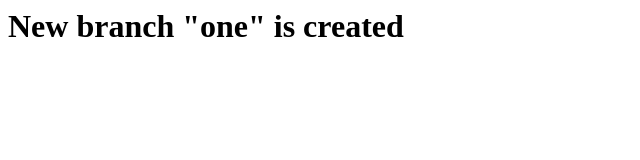
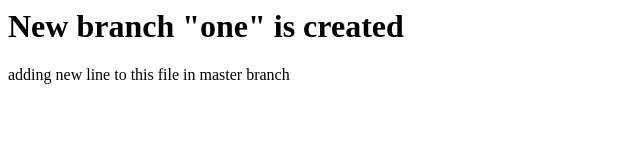
Before and after one commit to NaveenAWSDevOps/Training, a plain HTML site: page one.html in a window 1280 px wide. Shown: the whole page, without its empty margins (0-640 px from the left). Drawn offline with Linux system fonts and the light colour scheme.

Commit message:
made changes to one.html from master

```diff
--- a/one.html
+++ b/one.html
@@ -2,5 +2,7 @@
 <title> GIT Demo </title>
 <body>
 <h1> New branch "one" is created </h1>
+
+<p> adding new line to this file in master branch </p>
 </body>
 </html>
```
